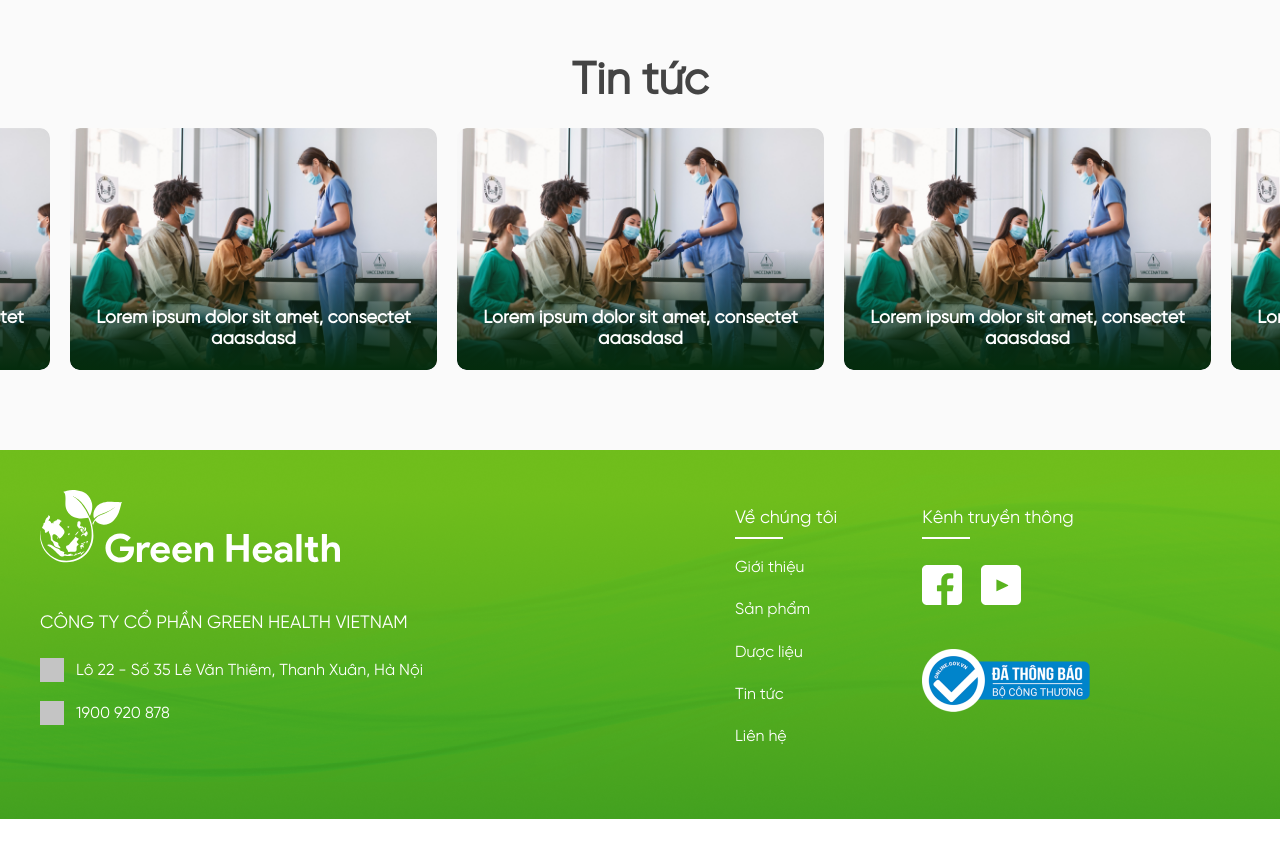
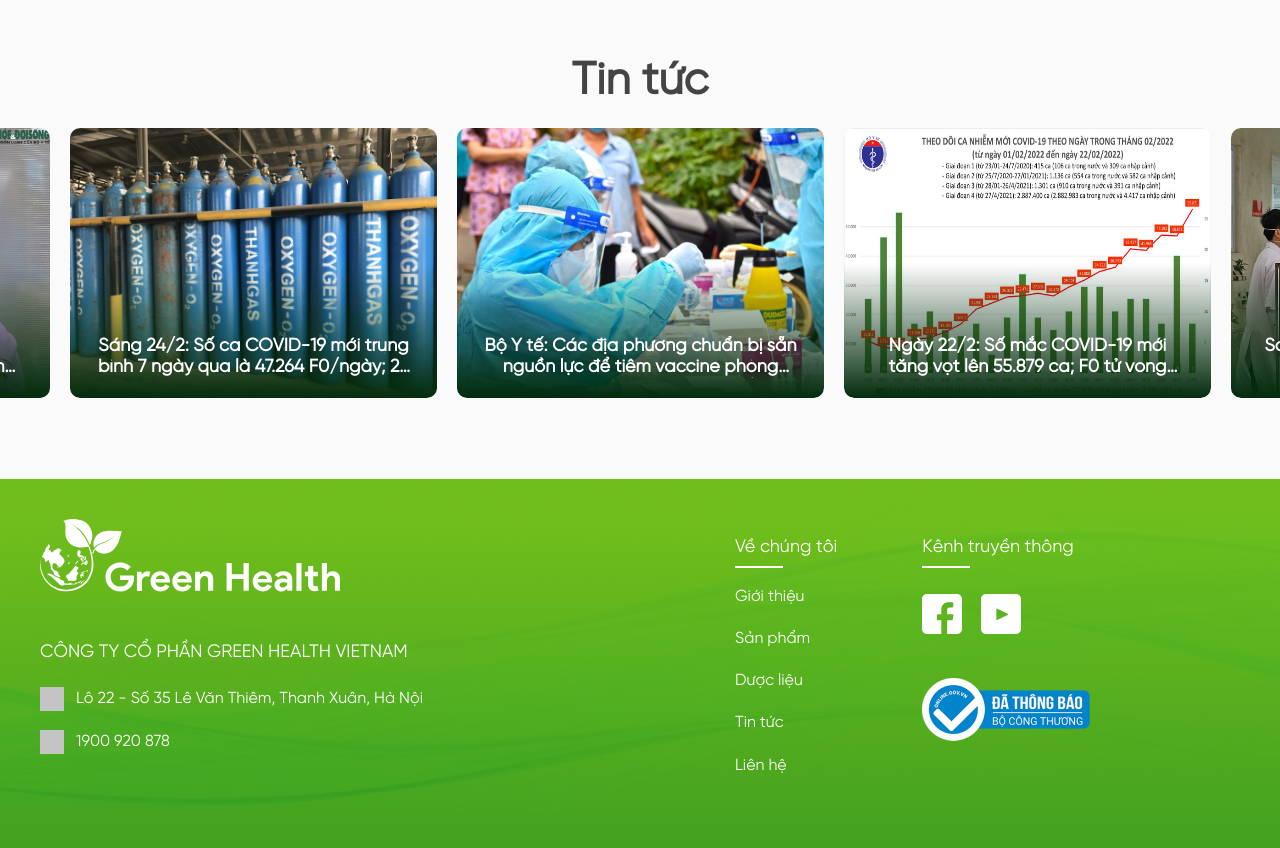
Before and after one commit to spint414/green-health, a React (Create React App) app: page / in a window 1280 px wide. Shown: the part 3480-4328 px from the top of the page. Before the commit the page ends 4299 px from the top, so only its background shows below. Built offline with nearby package versions, Linux system fonts and the light colour scheme.

Commit message:
noi tin tuc voi home

```diff
--- a/src/constant.js
+++ b/src/constant.js
@@ -3,8 +3,8 @@ export const paths = {
     lien_he: "/contact",
     chung_toi: "/about",
     tin_tuc: "/news",
-    tin_tuc_wSlug: "/tin-tuc/:slug",
-    tin_tuc_nSlug: "/tin-tuc/",
+    tin_tuc_wSlug: "/news/:slug",
+    tin_tuc_nSlug: "/news/",
     duoc_lieu: "/duoc-lieu",
     duoc_lieu_wSlug: "/duoc-lieu/:slug",
     duoc_lieu_nSlug: "/duoc-lieu/",
--- a/src/pages/home/Home.js
+++ b/src/pages/home/Home.js
@@ -10,12 +10,14 @@ import {
   Jar,
   BannerGreenmeal,
   HomeBS,
-  News,
 } from "../../assets/img/index";
 import { Decoration, Left, Right } from "../../assets/svg/index";
 import { Col, Row, Button, Form, Input } from "antd";
 import "slick-carousel/slick/slick.css";
 import Slider from "react-slick";
+import posts from "../../data/posts"
+import { paths } from "../../constant"
+import { Link } from "react-router-dom";
 
 const Home = () => {
   const customeSlider1 = useRef();
@@ -155,27 +157,6 @@ const Home = () => {
       },
     ],
   };
-
-  const Tintucs = [
-    {
-      img: News,
-    },
-    {
-      img: News,
-    },
-    {
-      img: News,
-    },
-    {
-      img: News,
-    },
-    {
-      img: News,
-    },
-    {
-      img: News,
-    },
-  ];
 
   return (
     <section className="Home">
@@ -361,13 +342,15 @@ const Home = () => {
       <div className="home-news">
         <h2>Tin tức</h2>
         <Slider {...settingsnew}>
-          {Tintucs.map((x, i) => (
+          {posts.map((x, i) => (
             <div className="group">
               <div key={i} className="img-card">
-                <img className="img" src={x.img} alt="" />
+              <Link className="a" to={`${paths.tin_tuc}/${x.slug}`}>
+                <img className="img" src={x.featureImg} alt="" />
                 <div className="card-body">
-                  <p>Lorem ipsum dolor sit amet, consectet aaasdasd</p>
+                  <p>{x.title}</p>
                 </div>
+                </Link>
               </div>
             </div>
           ))}
--- a/src/pages/home/style.scss
+++ b/src/pages/home/style.scss
@@ -430,7 +430,7 @@
       position: relative;
       border-radius: 10px;
       overflow: hidden;
-      max-height: 270px;
+      height: 270px;
       @include r480 {
         height: 45vw !important;
       }
```
